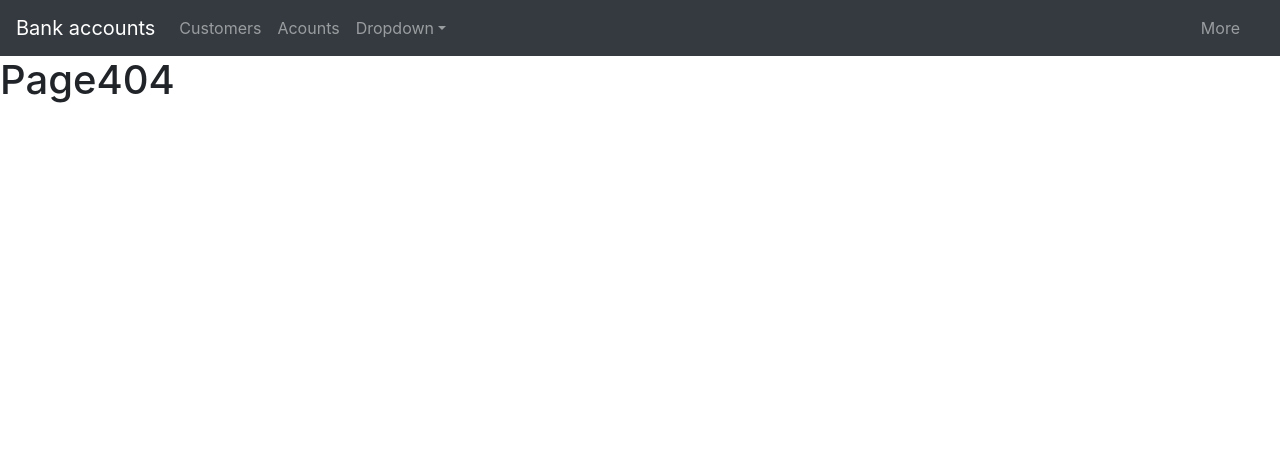
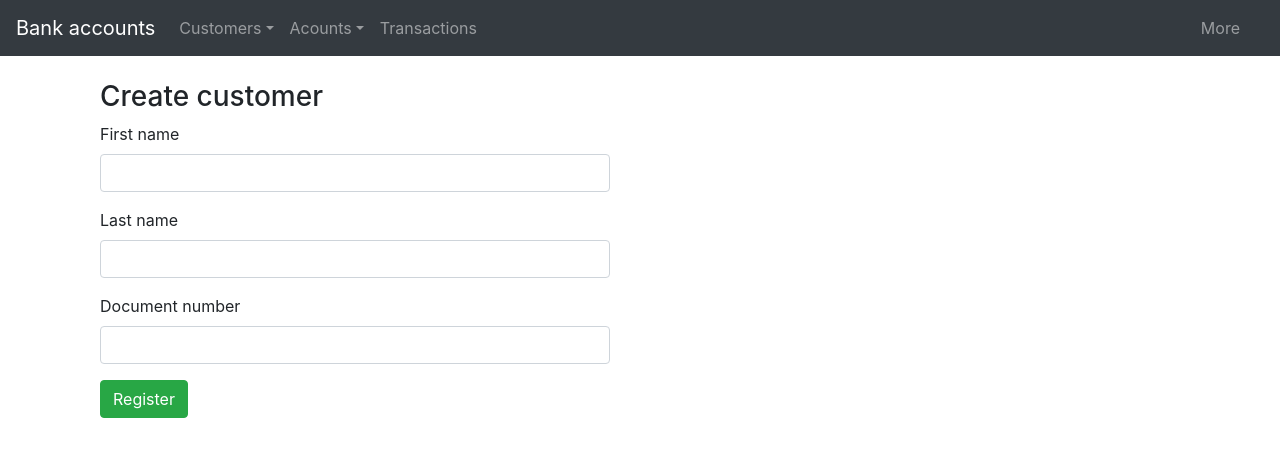
Before and after one commit to richardpuma/examenfinal_react, a React (Create React App) app: page /customer in a window 1280 px wide. Shown: the top 456 px of the page. Built offline with nearby package versions, Linux system fonts and the light colour scheme.

Commit message:
create customer

```diff
--- a/src/components/App.jsx
+++ b/src/components/App.jsx
@@ -1,13 +1,15 @@
 import React from 'react';
-import {BrowserRouter as Router, Route, Switch} from "react-router-dom"
-import Home from "./Pages/Home"
+import {BrowserRouter as Router, Route, Switch} from "react-router-dom";
+import Home from "./Pages/Home";
 import Protected from './Routes/Protected';
-import Products from "./Pages/Products"
-import Product from './Pages/Product';
+import Customer from "./Pages/Customer";
+import ListCustomer from './Pages/ListCustomer';
+import Transaction from './Pages/Transaction';
 import Login from './Pages/Login';
-import Public from './Routes/Public'
-import Register from './Pages/Register'
-import Page404 from './Pages/Page404'
+import Public from './Routes/Public';
+import Register from './Pages/Register';
+import ListAcount from './Pages/ListAcounts';
+import Page404 from './Pages/Page404';
 import Header from './Organisms/Header';
 
 const App=()=>(
@@ -15,11 +17,14 @@ const App=()=>(
     <Header />
     <Switch>
       <Protected path="/" exact component={Home} />
-      <Protected path="/products" exact component={Products} />
-      <Protected path="/product/:id" component={Product} />
 
       <Public path="/login" exact component={Login} />
       <Public path="/register" exact component={Register} />
+      <Public path="/customer" exact component={Customer} />
+      <Public path="/listCustomer" component={ListCustomer} />
+      <Public path="/listAcount" component={ListAcount} />
+      <Public path="/transaction" component={Transaction} />
+
 
       <Route component={Page404} />
     </Switch>
--- a/src/components/Organisms/Header.jsx
+++ b/src/components/Organisms/Header.jsx
@@ -10,15 +10,15 @@ const Header = () => (
   <Navbar.Toggle aria-controls="responsive-navbar-nav" />
   <Navbar.Collapse id="responsive-navbar-nav">
     <Nav className="mr-auto">
-      <Nav.Link href="/customer">Customers</Nav.Link>
-      <Nav.Link href="/register">Acounts</Nav.Link>
-      <NavDropdown title="Dropdown" id="collasible-nav-dropdown">
-        <NavDropdown.Item href="#action/3.1">Action</NavDropdown.Item>
-        <NavDropdown.Item href="#action/3.2">Another action</NavDropdown.Item>
-        <NavDropdown.Item href="#action/3.3">Something</NavDropdown.Item>
-        <NavDropdown.Divider />
-        <NavDropdown.Item href="#action/3.4">Separated link</NavDropdown.Item>
+    <NavDropdown title="Customers" id="collasible-nav-dropdown">
+        <NavDropdown.Item href="customer">Register customer</NavDropdown.Item>
+        <NavDropdown.Item href="listCustomer">List customers</NavDropdown.Item>
       </NavDropdown>
+      <NavDropdown title="Acounts" id="collasible-nav-dropdown">
+        <NavDropdown.Item href="register">Register acount</NavDropdown.Item>
+        <NavDropdown.Item href="listAcount">List acounts</NavDropdown.Item>
+      </NavDropdown>
+      <Nav.Link href="transaction">Transactions</Nav.Link>
     </Nav>
     <Nav>
       <Nav.Link href="#deets">More</Nav.Link>
--- /dev/null
+++ b/src/components/Pages/Customer.jsx
@@ -0,0 +1,43 @@
+import React from 'react'
+import Form from 'react-bootstrap/Form'
+import Button from 'react-bootstrap/Button'
+import Container from 'react-bootstrap/Container'
+import Row from 'react-bootstrap/Row'
+import Col from 'react-bootstrap/Col'
+
+const Customer = () => (
+  <Container>
+
+   <Row className="justify-content-md-left">
+
+    <Col xs lg="6">
+      <Col md="auto">
+        <br></br>
+      <h3>Create customer</h3>
+          <Form>
+            <Form.Group controlId="formBasicFirstName">
+              <Form.Label>First name</Form.Label>
+              <Form.Control type="text" required/>
+            </Form.Group>
+
+            <Form.Group controlId="formBasicLasttName">
+              <Form.Label>Last name</Form.Label>
+              <Form.Control type="text" required/>
+            </Form.Group>
+
+            <Form.Group controlId="formBasicDocumentNumber">
+              <Form.Label>Document number</Form.Label>
+              <Form.Control type="numeric" required/>
+            </Form.Group>
+
+            <Button variant="success" type="submit">
+              Register
+            </Button>
+          </Form>
+       </Col>
+     </Col>
+    </Row>
+    </Container>
+  )
+
+export default Customer
--- /dev/null
+++ b/src/components/Pages/ListAcounts.jsx
@@ -0,0 +1,22 @@
+import React from 'react'
+import Container from 'react-bootstrap/Container'
+import Row from 'react-bootstrap/Row'
+import Col from 'react-bootstrap/Col'
+
+const ListAcount = () => (
+<Container>
+
+    <Row className="justify-content-md-left">
+
+     <Col xs lg="6">
+       <Col md="auto">
+         <br></br>
+       <h3>List Acount</h3>
+
+        </Col>
+      </Col>
+     </Row>
+     </Container>
+  )
+
+export default ListAcount
--- /dev/null
+++ b/src/components/Pages/ListCustomer.jsx
@@ -0,0 +1,22 @@
+import React from 'react'
+import Container from 'react-bootstrap/Container'
+import Row from 'react-bootstrap/Row'
+import Col from 'react-bootstrap/Col'
+
+const ListCustomer = () => (
+<Container>
+
+    <Row className="justify-content-md-left">
+
+     <Col xs lg="6">
+       <Col md="auto">
+         <br></br>
+       <h3>List Customer</h3>
+
+        </Col>
+      </Col>
+     </Row>
+     </Container>
+  )
+
+export default ListCustomer
--- a/src/components/Pages/Product.jsx
+++ /dev/null
@@ -1,9 +0,0 @@
-import React from 'react'
-
-const Product = () => (
-    <div>
-      <h1>Product</h1>
-    </div>
-  )
-
-export default Product
--- a/src/components/Pages/Products.jsx
+++ /dev/null
@@ -1,9 +0,0 @@
-import React from 'react'
-
-const Products = () => (
-    <div>
-      <h1>Products</h1>
-    </div>
-  )
-
-export default Products
--- /dev/null
+++ b/src/components/Pages/Transaction.jsx
@@ -0,0 +1,22 @@
+import React from 'react'
+import Container from 'react-bootstrap/Container'
+import Row from 'react-bootstrap/Row'
+import Col from 'react-bootstrap/Col'
+
+const Transaction = () => (
+<Container>
+
+    <Row className="justify-content-md-left">
+
+     <Col xs lg="6">
+       <Col md="auto">
+         <br></br>
+       <h3>Transactions</h3>
+
+        </Col>
+      </Col>
+     </Row>
+     </Container>
+  )
+
+export default Transaction
```
